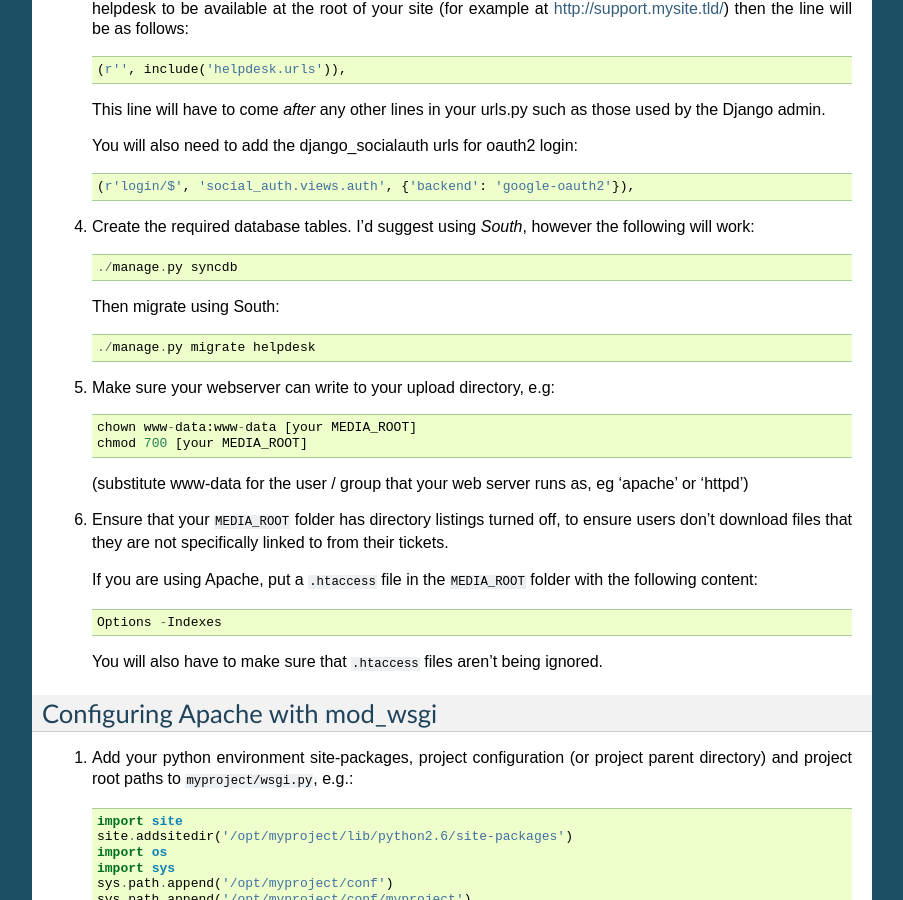
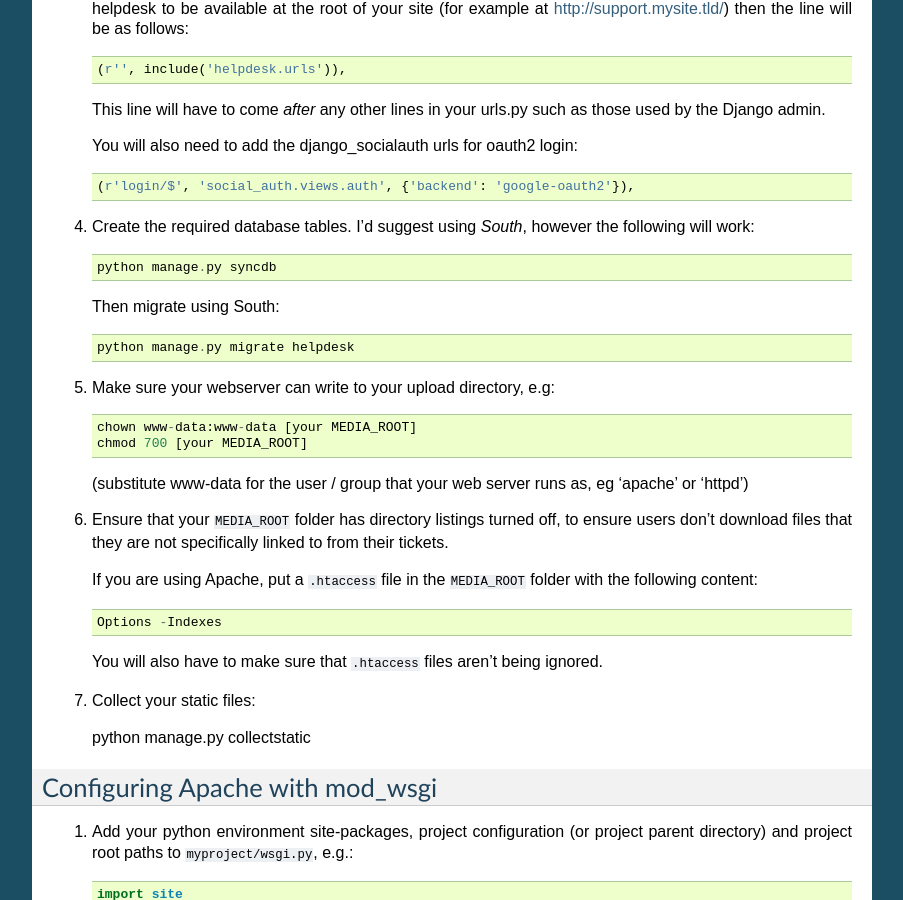
Before and after one commit to SacNaturalFoods/django-pm, a Sphinx documentation site: the page built from docs/install.rst, in a window 1280 px wide and 900 px high, scrolled down 1518 px. Shown: the whole window, without its empty margins (198-1101 px from the left). Built offline with Sphinx 7.4.7, drawn with Linux system fonts in a browser that asks for light colours.

Commit message:
added collectstatic step to install docs

```diff
--- a/docs/install.rst
+++ b/docs/install.rst
@@ -93,11 +93,11 @@ Adding To Your Django Project
 
 #. Create the required database tables. I'd suggest using *South*, however the following will work::
 
-     ./manage.py syncdb
+     python manage.py syncdb
 
    Then migrate using South::
 
-     ./manage.py migrate helpdesk
+     python manage.py migrate helpdesk
 
 #. Make sure your webserver can write to your upload directory, e.g::
 
@@ -113,6 +113,10 @@ Adding To Your Django Project
       Options -Indexes
 
    You will also have to make sure that ``.htaccess`` files aren't being ignored.
+
+#. Collect your static files::
+
+   python manage.py collectstatic
 
 
 Configuring Apache with mod_wsgi
```
